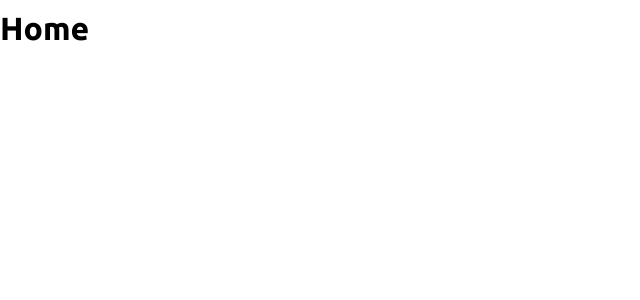
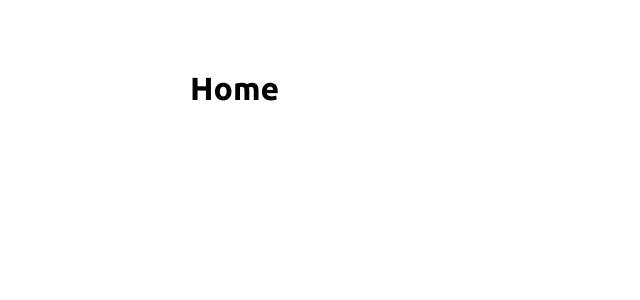
Before and after one commit to lu-gflores/player-vs, a Next.js app: page / in a window 1280 px wide. Shown: the top 300 px of the page, without its empty margins (0-640 px from the left). Built offline with nearby package versions, Linux system fonts and the light colour scheme.

Commit message:
created layout css and 404 page

```diff
--- a/components/Layout.js
+++ b/components/Layout.js
@@ -1,5 +1,6 @@
 import Head from 'next/head'
 import { userRouter } from 'next/router'
+import styles from '@/styles/Layout.module.css'
 export default function Layout({ title, keywords, description, children }) {
     return (
         <div>
@@ -8,7 +9,10 @@ export default function Layout({ title, keywords, description, children }) {
                 <meta name='description' content={description} />
                 <meta name='keywords' content={keywords} />
             </Head>
-            {children}
+            <div className={styles.container}>
+                {children}
+
+            </div>
         </div>
     )
 }
--- /dev/null
+++ b/styles/Layout.module.css
@@ -0,0 +1,5 @@
+.container {
+    margin: 60px auto;
+    max-width: 960px;
+    padding: 0 30px;
+}
```
Also changed, not shown: pages/404.js (added, +13 -0 lines).
